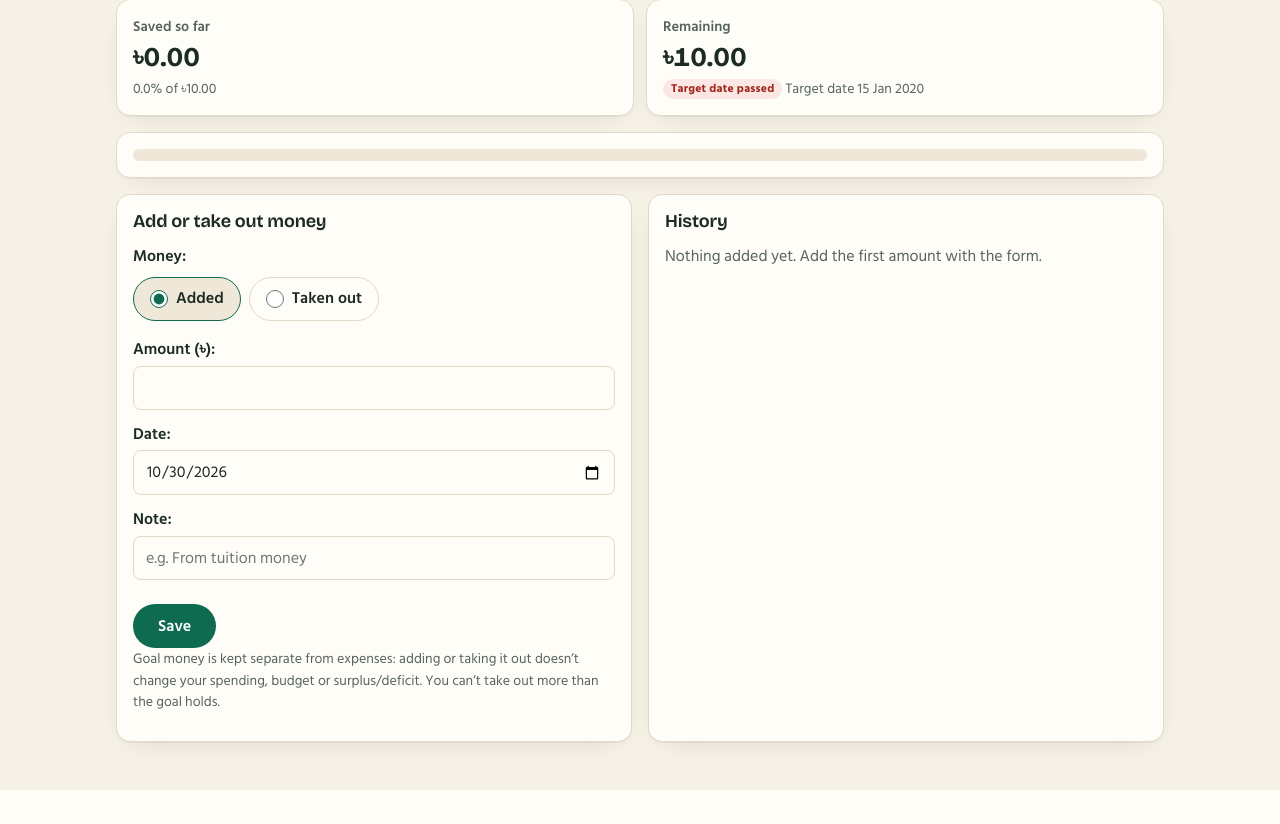
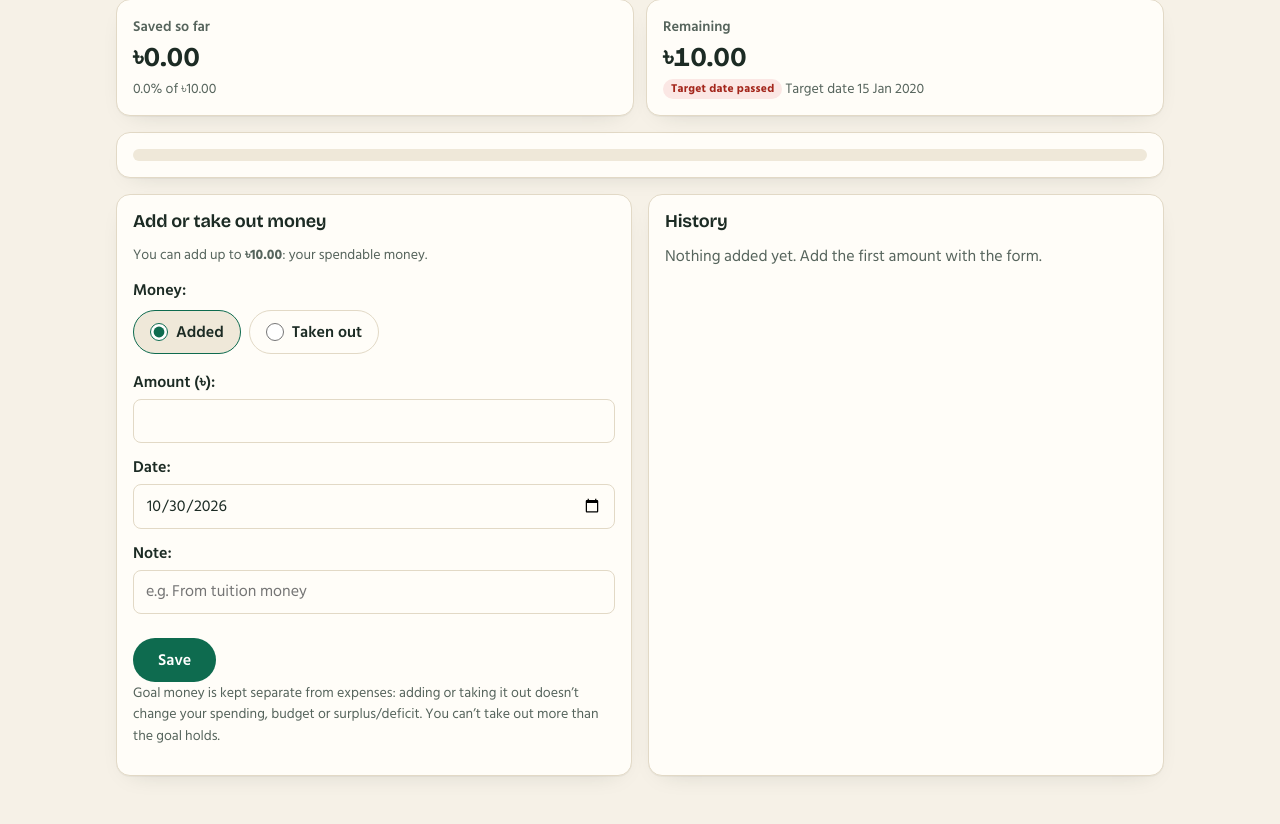
Before and after one commit to nowrinafrinn/Taka-Koi-Gelo-, a Django app: page /goals/1/ in a window 1280 px wide. Shown: the part 204-1028 px from the top of the page. Before the commit the page ends 994 px from the top, so only its background shows below. Run offline with Django 5.2, Linux system fonts and the light colour scheme; a user stored in the database is signed in; tables that the repository leaves empty hold one stand-in row (values such as "Sample post"); data that the repository does not hold is empty; some web fonts are replaced.

Commit message:
Split the balance into saved and spendable; cap goal money at what you have
The home card shows total balance, saved in goals (per goal) and
spendable (total minus saved). Adding to a goal is limited to spendable
money; lowering an amount or taking money out is always allowed, so an
over-saved account can be fixed. When goals hold more than the balance
the card warns and says how much to take out; nothing is changed
automatically. Safe to spend per day is capped by spendable money.
No database changes.

```diff
--- a/finance/forms.py
+++ b/finance/forms.py
@@ -4,7 +4,7 @@ from django import forms
 from django.utils import timezone
 
 from .models import GoalContribution, MonthlyBudget, SavingsGoal, Transaction
-from .services import goal_balance
+from .services import ZERO, goal_balance, spendable_for_goals
 from .templatetags.money import taka
 
 
@@ -195,4 +195,20 @@ class GoalContributionForm(forms.ModelForm):
                 else:
                     self.add_error('amount', f'Money already taken out of this goal needs at least '
                                              f'{taka(-others)} here.')
+            else:
+                self._check_spendable(change)
         return cleaned
+
+    def _check_spendable(self, change):
+        """Goals can only hold money you have: what goes in can't exceed the
+        balance minus what's already in goals. A change that lowers the total
+        saved is always allowed, so an over-saved account can be fixed."""
+        before = self.instance.signed_amount if self.instance.pk else ZERO   # instance not updated yet
+        if change <= before:
+            return
+        spendable = spendable_for_goals(self.instance.goal.user, exclude=self.instance)
+        if change > spendable:
+            # `spendable` already ignores this entry, so it's the most this entry can be.
+            self.add_error('amount', f'You can add at most {taka(max(spendable, ZERO))}: that’s your spendable money '
+                                     '(your balance minus what’s already in goals). Record income first, '
+                                     'or take money out of another goal.')
--- a/finance/services.py
+++ b/finance/services.py
@@ -617,6 +617,85 @@ def total_set_aside(user):
     return money(total)
 
 
+def total_balance(user):
+    """All income recorded minus all expenses recorded. One query."""
+    totals = Transaction.objects.filter(user=user).aggregate(
+        income=Sum('amount', filter=Q(kind=Transaction.Kind.INCOME)),
+        expenses=Sum('amount', filter=Q(kind=Transaction.Kind.EXPENSE)),
+    )
+    return money(totals['income']) - money(totals['expenses'])
+
+
+# Money split: the balance is everything you have; part of it sits in goals.
+# Spendable = balance - saved in goals. It goes below 0 when goals hold more
+# than the balance (over-saved, or an expense spent into savings): that is
+# shown as a warning, never silently fixed.
+
+
+@dataclass
+class MoneySplit:
+    total: Decimal        # all income - all expenses (includes savings)
+    saved: Decimal        # net money in all goals
+    goals: list           # [(goal, amount)] with money in them, biggest first
+
+    @property
+    def spendable(self):
+        return self.total - self.saved
+
+    @property
+    def over_saved(self):
+        """How far goals exceed the balance, as a positive amount (0 if not)."""
+        return max(-self.spendable, ZERO)
+
+    @property
+    def saved_percent(self):
+        """Width of the 'saved' part of the bar, 0-100."""
+        if self.total <= 0:
+            return Decimal('100') if self.saved > 0 else ZERO
+        return min(percent(self.saved, self.total), Decimal('100'))
+
+
+def get_money_split(user, total=None):
+    """Total / saved / spendable. Pass `total` when it's already known (the
+    dashboard has it) to save a query. One or two queries."""
+    if total is None:
+        total = total_balance(user)
+    goals = (
+        SavingsGoal.objects.filter(user=user)
+        .annotate(amount=Sum(signed_amount('contributions__')))
+        .filter(amount__gt=0).order_by('-amount', 'name')
+    )
+    pairs = [(g, money(g.amount)) for g in goals]
+    return MoneySplit(total=total, saved=sum((a for _, a in pairs), ZERO), goals=pairs)
+
+
+def spendable_for_goals(user, exclude=None):
+    """Balance minus money in all goals, optionally ignoring one entry (the one
+    being edited). This is the most that can be added to goals."""
+    others = GoalContribution.objects.filter(goal__user=user)
+    if exclude is not None and exclude.pk:
+        others = others.exclude(pk=exclude.pk)
+    saved = money(others.aggregate(total=Sum(signed_amount()))['total'])
+    return total_balance(user) - saved
+
+
+@dataclass
+class SafeToSpend:
+    left: Decimal                # what can still be spent this month
+    per_day: Decimal             # left / days left, rounded down
+    limited_by_savings: bool     # spendable money, not the budget, set the limit
+
+
+def safe_to_spend(budget, spendable):
+    """The budget's daily allowance, but never more than the spendable money:
+    without this cap it could suggest spending money that sits in goals."""
+    if budget is None:
+        return None
+    left = min(max(budget.remaining, ZERO), max(spendable, ZERO))
+    per_day = (left / budget.days_left).quantize(CENT, rounding=ROUND_DOWN) if left > 0 else ZERO
+    return SafeToSpend(left=left, per_day=per_day, limited_by_savings=spendable < budget.remaining)
+
+
 def contributions_by_month(user, start, end):
     """{month_start: total} of contributions dated start..end. One query."""
     rows = (
--- a/finance/views.py
+++ b/finance/views.py
@@ -35,7 +35,7 @@ def dashboard(request):
     # pop(): the save animation plays once, then the flag is gone, so a
     # refresh or a later visit never replays it.
     event = request.session.pop(WALLET_EVENT_KEY, None)
-    set_aside = services.total_set_aside(request.user)
+    split = services.get_money_split(request.user, total=summary.balance)
     pace = services.get_spending_pace(
         request.user, summary.budget.limit if summary.budget else None, summary.today,
     )
@@ -46,9 +46,8 @@ def dashboard(request):
         'goals': active_goals[:3],
         'summary': summary,
         'wallet': services.wallet_visuals(summary, event),
-        # Shown next to the balance, never subtracted from it (no double counting).
-        'set_aside': set_aside,
-        'not_set_aside': summary.balance - set_aside,
+        'split': split,   # total balance = saved in goals + spendable
+        'safe': services.safe_to_spend(summary.budget, split.spendable),
     })
 
 
@@ -297,6 +296,7 @@ def goal_detail(request, pk):
         'contributions': goal.contributions.all(),
         # The card's "Take out" button links here with ?kind=withdrawal.
         'form': GoalContributionForm(goal=goal, initial={'kind': 'withdrawal' if request.GET.get('kind') == 'withdrawal' else 'deposit'}),
+        'spendable': services.spendable_for_goals(request.user),
     })
 
 
@@ -362,10 +362,17 @@ def contribution_delete(request, pk):
     # (it would if some of that money has since been taken out).
     balance_after = services.goal_balance(contribution.goal, exclude=contribution)
     blocked = balance_after < 0
-    if request.method == 'POST' and not blocked:
+    # Deleting a withdrawal puts its money back into the goal: blocked if goals
+    # would then hold more than the balance.
+    over_saved = 0
+    if contribution.is_withdrawal:
+        spendable_after = services.spendable_for_goals(request.user, exclude=contribution)
+        over_saved = max(-spendable_after, 0)
+    if request.method == 'POST' and not blocked and not over_saved:
         goal_pk = contribution.goal.pk
         contribution.delete()
         messages.success(request, 'Entry deleted.')
         return redirect('finance:goal_detail', pk=goal_pk)
     return render(request, 'finance/goals/contribution_confirm_delete.html',
-                  {'contribution': contribution, 'blocked': blocked, 'shortfall': -balance_after})
+                  {'contribution': contribution, 'blocked': blocked, 'shortfall': -balance_after,
+                   'over_saved': over_saved})
--- a/static/css/app.css
+++ b/static/css/app.css
@@ -301,6 +301,20 @@ a:hover { color: var(--note-strong); }
 .balance-value { font-family: var(--font-display); font-size: clamp(2.2rem, 1.6rem + 3vw, 3.25rem); font-weight: 700; line-height: 1; font-variant-numeric: tabular-nums; }
 .balance-card .negative { color: inherit; }
 .balance-note { font-size: 0.85rem; opacity: 0.85; margin: 0; }
+.balance-split { display: grid; gap: var(--space-3); }
+.split-bar { height: 10px; border-radius: 999px; overflow: hidden; background: color-mix(in srgb, var(--on-note) 14%, transparent); }
+.split-bar span { display: block; height: 100%; background: var(--on-note); border-radius: 999px; }
+.split-pair { display: grid; grid-template-columns: 1fr 1fr; gap: var(--space-3); }
+.split-pair > div { border-radius: var(--radius-sm); padding: var(--space-3); background: color-mix(in srgb, var(--on-note) 10%, transparent); min-width: 0; }
+.split-pair > div:first-child { box-shadow: inset 4px 0 0 var(--on-note); }   /* matches the filled part of the bar */
+.split-pair span { display: block; font-size: 0.8rem; opacity: 0.9; }
+.split-pair strong { font-family: var(--font-display); font-size: 1.25rem; font-variant-numeric: tabular-nums; }
+.split-detail { display: block; font-size: 0.78rem; margin-top: 2px; overflow-wrap: anywhere; }
+.split-warning {
+  margin: 0; padding: var(--space-3); border-radius: var(--radius-sm); font-size: 0.85rem; font-weight: 600;
+  background: var(--danger-soft); color: var(--danger);
+}
+.split-warning a { color: inherit; }
 .month-pair { display: grid; grid-template-columns: 1fr 1fr; gap: var(--space-3); }
 .month-pair div {
   background: color-mix(in srgb, var(--on-note) 10%, transparent);
--- a/templates/finance/goals/contribution_confirm_delete.html
+++ b/templates/finance/goals/contribution_confirm_delete.html
@@ -16,6 +16,10 @@
       <p class="form-error" role="alert">This can’t be deleted: some of this money has already been taken out,
         so the goal would go {{ shortfall|taka }} below ৳0. Delete or reduce the later withdrawal first.</p>
       <p><a class="button button-quiet" href="{% url 'finance:goal_detail' contribution.goal.pk %}">Back to the goal</a></p>
+    {% elif over_saved %}
+      <p class="form-error" role="alert">This can’t be deleted: it would put the money back into the goal, and your goals
+        would then hold {{ over_saved|taka }} more than your balance. That money has been spent since.</p>
+      <p><a class="button button-quiet" href="{% url 'finance:goal_detail' contribution.goal.pk %}">Back to the goal</a></p>
     {% else %}
       <p class="muted">The goal’s progress will go {% if contribution.is_withdrawal %}up{% else %}down{% endif %} by this amount. This cannot be undone.</p>
       <form method="post">
--- a/templates/finance/goals/detail.html
+++ b/templates/finance/goals/detail.html
@@ -46,6 +46,13 @@
   <div class="two-col">
     <section class="panel" id="add" aria-labelledby="add-title">
       <h2 id="add-title">Add or take out money</h2>
+      {% if spendable > 0 %}
+        <p class="small muted">You can add up to <strong>{{ spendable|taka }}</strong>: your spendable money.</p>
+      {% elif spendable == 0 %}
+        <p class="small muted">You have <strong>৳0.00</strong> spendable, so there’s nothing to add right now. Record income, or take money out of another goal.</p>
+      {% else %}
+        <p class="form-error small">Your goals hold {{ spendable|taka|cut:'-' }} more than your balance. Take that much out of a goal.</p>
+      {% endif %}
       <form method="post" action="{% url 'finance:contribution_create' progress.goal.pk %}" class="stacked-form" novalidate>
         {% csrf_token %}
         {{ form }}
```
Also changed, not shown: finance/tests/test_dashboard.py (+1 -1 lines), finance/tests/test_goal_withdrawals.py (+7 -1 lines), finance/tests/test_goals.py (+8 -4 lines), finance/tests/test_pace.py (+1 -0 lines), finance/tests/test_spendable.py (added, +188 -0 lines), templates/finance/dashboard.html (+36 -9 lines), README.md.
